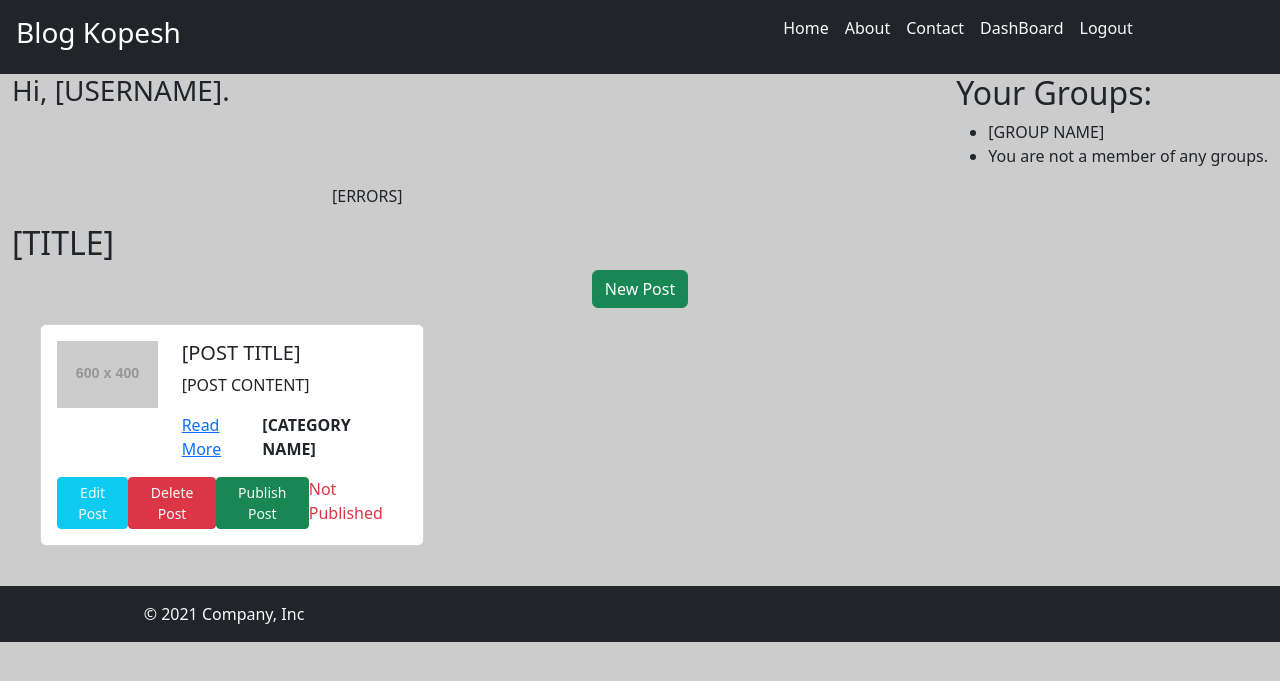
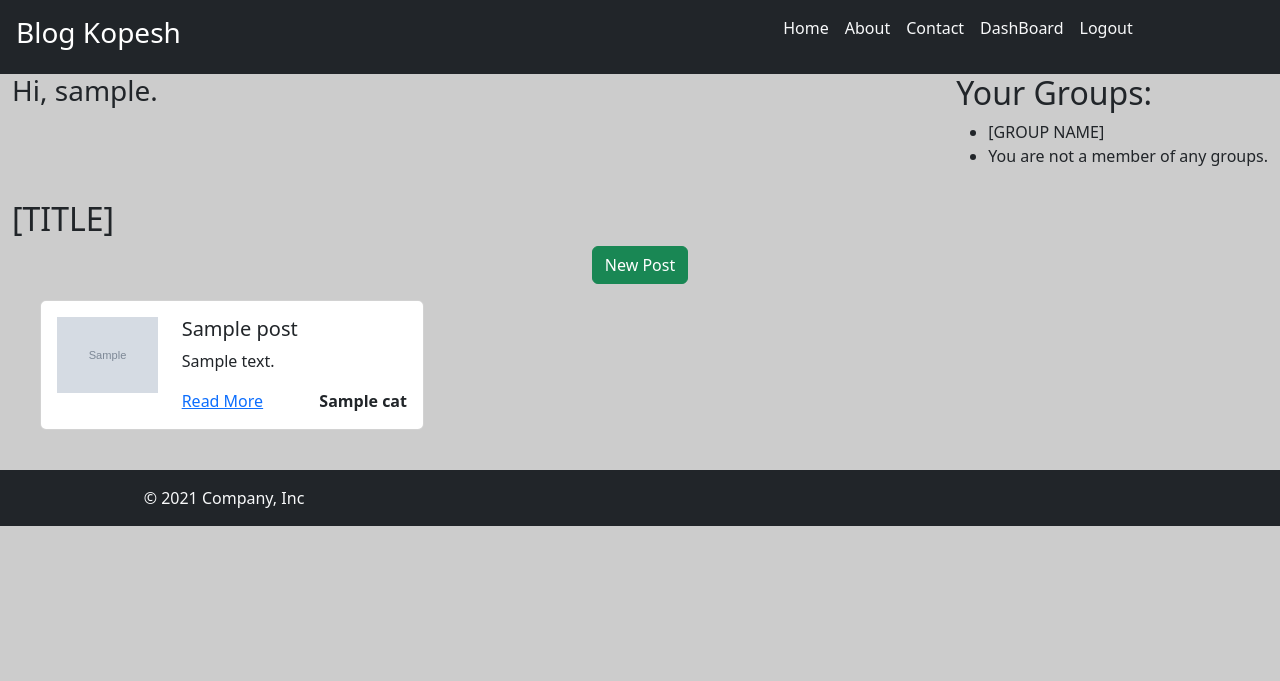
Before and after one commit to kopesh007/Django-Learning, a Django app: page /dash/ in a window 1280 px wide. Shown: the top 681 px of the page. Run offline with Django 5.2, Linux system fonts and the light colour scheme; a user stored in the database is signed in; tables that the repository leaves empty hold one stand-in row (values such as "Sample post"); grey boxes marked "Sample" are stand-in pictures; grey boxes labelled with a size stand in for pictures from a placeholder-image service; some libraries are stand-ins or nearby versions.

Commit message:
user's posts are showen

```diff
--- a/web_site/blog/models.py
+++ b/web_site/blog/models.py
@@ -1,5 +1,6 @@
 from django.db import models
 from django.utils.text import slugify
+from django.contrib.auth.models import User
 
 
 
@@ -16,11 +17,12 @@ class posts(models.Model):
     data=models.DateTimeField(auto_now_add=True)
     slug=models.SlugField(unique=True)
     cato=models.ForeignKey(cat,on_delete=models.CASCADE,default=1)
+    user = models.ForeignKey(User,on_delete=models.CASCADE,null=True)
 
     def save(self,*args,**kwargs):
         self.slug=slugify(self.title)
         super().save(*args,**kwargs)
-
+ # UPDATE `last_recall`.`blog_posts` SET `user_id` = '18' WHERE (`id` = '2');
     def __str__(self):
         return self.title
 
--- a/web_site/blog/templates/dash.html
+++ b/web_site/blog/templates/dash.html
@@ -7,7 +7,7 @@
 
         <div class="row">
           <div class="col-6">
-              <h3> Hi, [USERNAME].</h3>
+              <h3> Hi, {{user.username}}.</h3>
           </div>
           <div class="col d-flex justify-content-end">
               <div>
@@ -20,9 +20,7 @@
           </div>
         </div>
         <div class="row d-flex justify-content-center">
-          <div class="col-6">
-              [ERRORS]
-          </div>
+            {% include 'include/error.html'%}
         </div>
         <div class="row">
           <h2 class="mt-3">[TITLE]</h2>
@@ -31,32 +29,61 @@
           </div>
         </div>
         <div class="row m-3">
+               {% for post in posts%}
             <div class="col-4 mb-4">
                 <div class="card">
                     <div class="card-body">
                         <div class="row">
                             <div class="col-md-4">
-                                <img style="height:300; width:300;" src="https://placehold.co/600x400" class="img-fluid" alt="...">
+                                <img src="{{post.image}}" class="img-fluid" alt="...">
                             </div>
                             <div class="col-md-8">
-                                <h5 class="card-title">[POST TITLE]</h5>
-                                <p class="card-text">[POST CONTENT]</p>
+                                <h5 class="card-title">{{post.title}}</h5>
+                                <p class="card-text">{{post.content | truncatewords:15}}</p>
                                 <div class="d-flex justify-content-between">
-                                    <a href="[POST DETAIL URL]">Read More</a>
-                                    <a class="text-decoration-none text-dark fw-bold" href="#">[CATEGORY NAME]</a>
+                                     <a href="{% url "blog:detail" sl=post.slug %}">Read More</a>
+                                    <a class="text-decoration-none text-dark fw-bold" href="#">{{post.cato.name}}</a>
                                 </div>
                             </div>
-                        </div>
-                        <div class="d-flex justify-content-between mt-3">
-                          <a class="btn btn-info btn-sm text-light" href="[EDIT POST URL]">Edit Post</a>
-                          <a class="btn btn-danger btn-sm text-light" href="[DELETE POST URL]">Delete Post</a>
-                          <a class="btn btn-success btn-sm text-light" href="[PUBLISH POST URL]">Publish Post</a>
-                          <label class="text-danger">Not Published</label>
                         </div>
                     </div>
                 </div>
             </div>
+            {%endfor %}
+          {% if posts.has_other_pages %}
+            <div class="col-12 my-3">
+                <nav aria-label="Page navigation">
+                    <ul class="pagination">
+                        <li class="page-item">
+                            <a class="page-link" href="?page=1" aria-label="First">
+                                <span aria-hidden="true">&laquo; first</span>
+                            </a>
+                        </li>
+                        {% if posts.has_previous %}
+                        <li class="page-item">
+                            <a class="page-link" href="?page={{posts.previous_page_number}}" aria-label="Previous">
+                                <span aria-hidden="true">previous</span>
+                            </a>
+                        </li>
+                        {% endif %}
+                        <li class="page-item"><span class="page-link">Page {{posts.number}} of {{posts.paginator.num_pages}}.</span></li>
+                        {% if posts.has_next%}
+                        <li class="page-item">
+                            <a class="page-link" href="?page={{posts.next_page_number}}" aria-label="Next">
+                                <span aria-hidden="true">next</span>
+                            </a>
+                        </li>
+                        {% endif %}
+                        <li class="page-item">
+                            <a class="page-link" href="?page={{posts.paginator.num_pages}}" aria-label="Last">
+                                <span aria-hidden="true">last &raquo;</span>
+                            </a>
+                        </li>
+                    </ul>
+                </nav>
 
+            </div>
+            {% endif %}
         </div>
       </div>
 
--- a/web_site/blog/views.py
+++ b/web_site/blog/views.py
@@ -100,7 +100,13 @@ def login(request):
 
 def dash(request):
 
-    return render(request,"dash.html")
+    all_posts = posts.objects.filter(user=request.user)
+    all_pages = Paginator(all_posts,5)
+    pg_no = request.GET.get("page")
+    pg_posts = all_pages.get_page(pg_no)
+
+
+    return render(request,"dash.html",{'posts':pg_posts})
 
 def logout(request):
     lout(request)
```
Also changed, not shown: web_site/blog/migrations/0006_posts_user.py (added).
